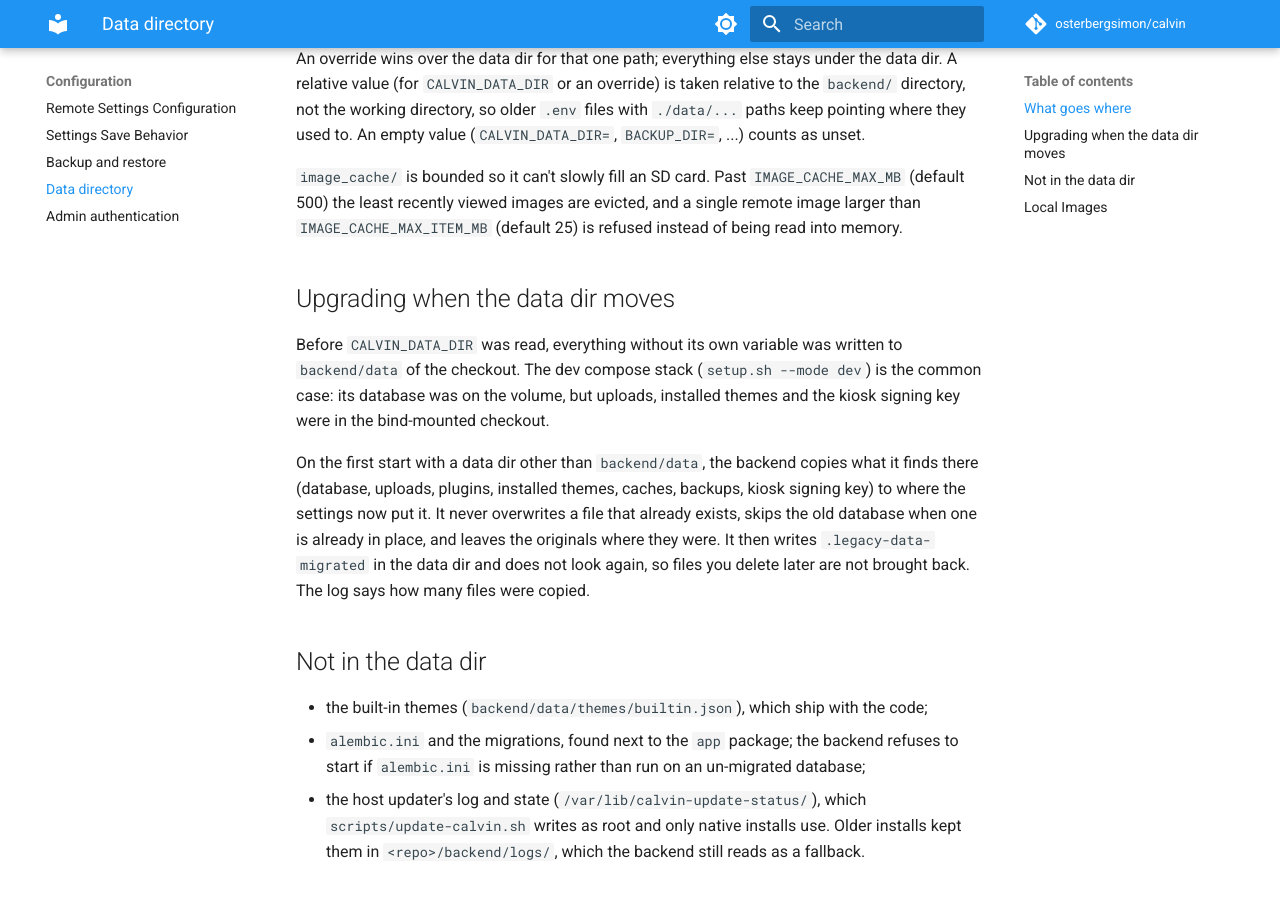
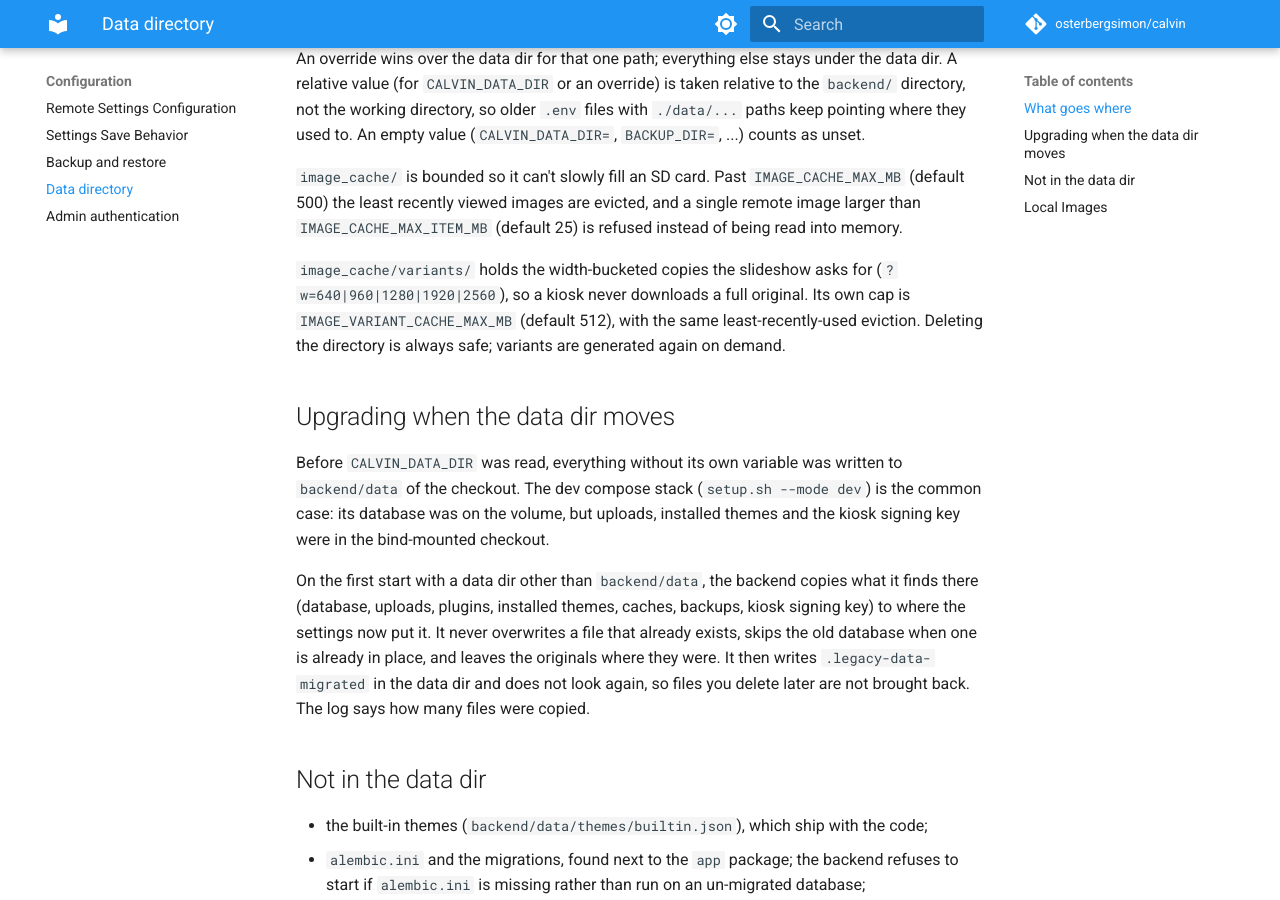
Before and after one commit to osterbergsimon/calvin, an MkDocs documentation site: the page built from docs/configuration/DATA_DIR.md, in a window 1280 px wide and 900 px high, scrolled down 1353 px. Built offline with MkDocs 1.6.1 and Material for MkDocs 9.7.7, drawn with Linux system fonts in a browser that asks for light colours; comment, search, counter and statistics services are not loaded.

Commit message:
docs: document the image variant cache (calvin-ax77)

```diff
--- a/docs/configuration/DATA_DIR.md
+++ b/docs/configuration/DATA_DIR.md
@@ -41,6 +41,12 @@ An empty value (`CALVIN_DATA_DIR=`, `BACKUP_DIR=`, ...) counts as unset.
 evicted, and a single remote image larger than `IMAGE_CACHE_MAX_ITEM_MB`
 (default 25) is refused instead of being read into memory.
 
+`image_cache/variants/` holds the width-bucketed copies the slideshow asks for
+(`?w=640|960|1280|1920|2560`), so a kiosk never downloads a full original.
+Its own cap is `IMAGE_VARIANT_CACHE_MAX_MB` (default 512), with the same
+least-recently-used eviction. Deleting the directory is always safe; variants
+are generated again on demand.
+
 ## Upgrading when the data dir moves
 
 Before `CALVIN_DATA_DIR` was read, everything without its own variable was
```
